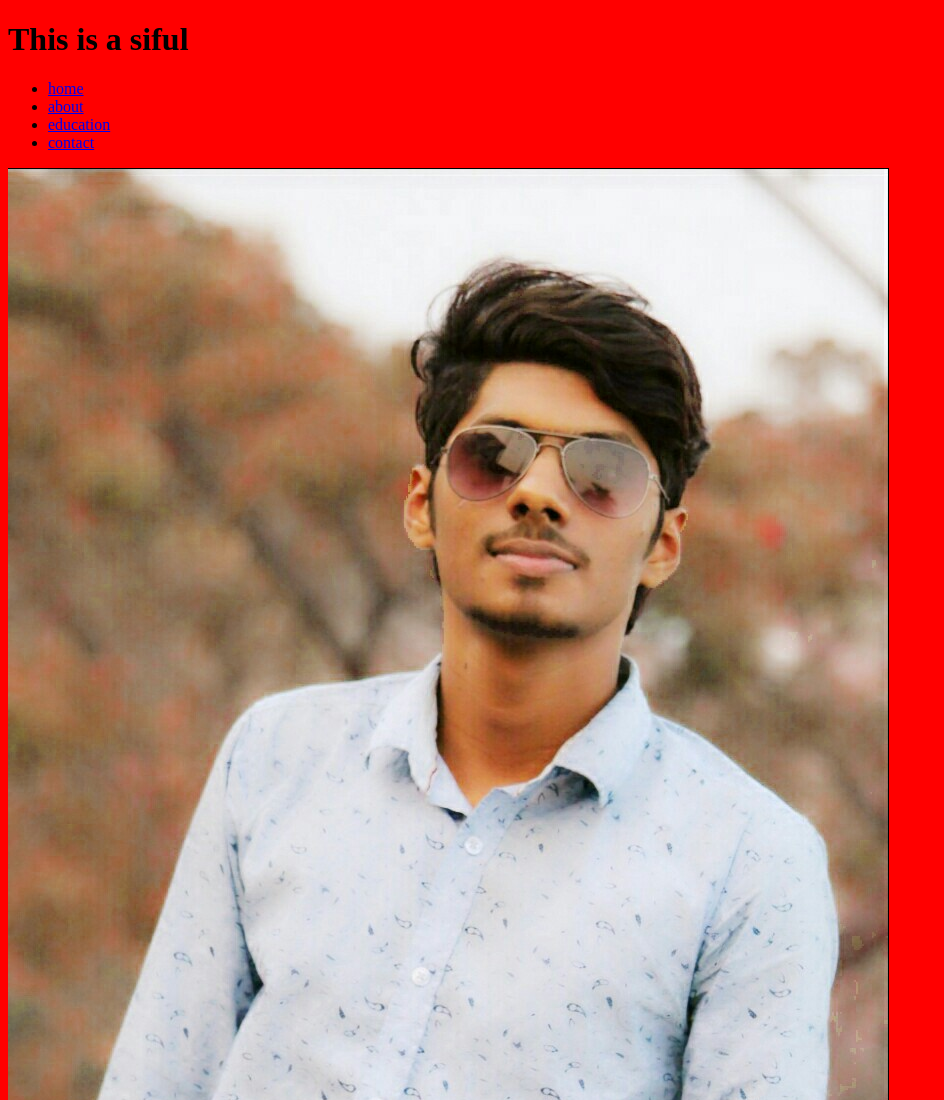
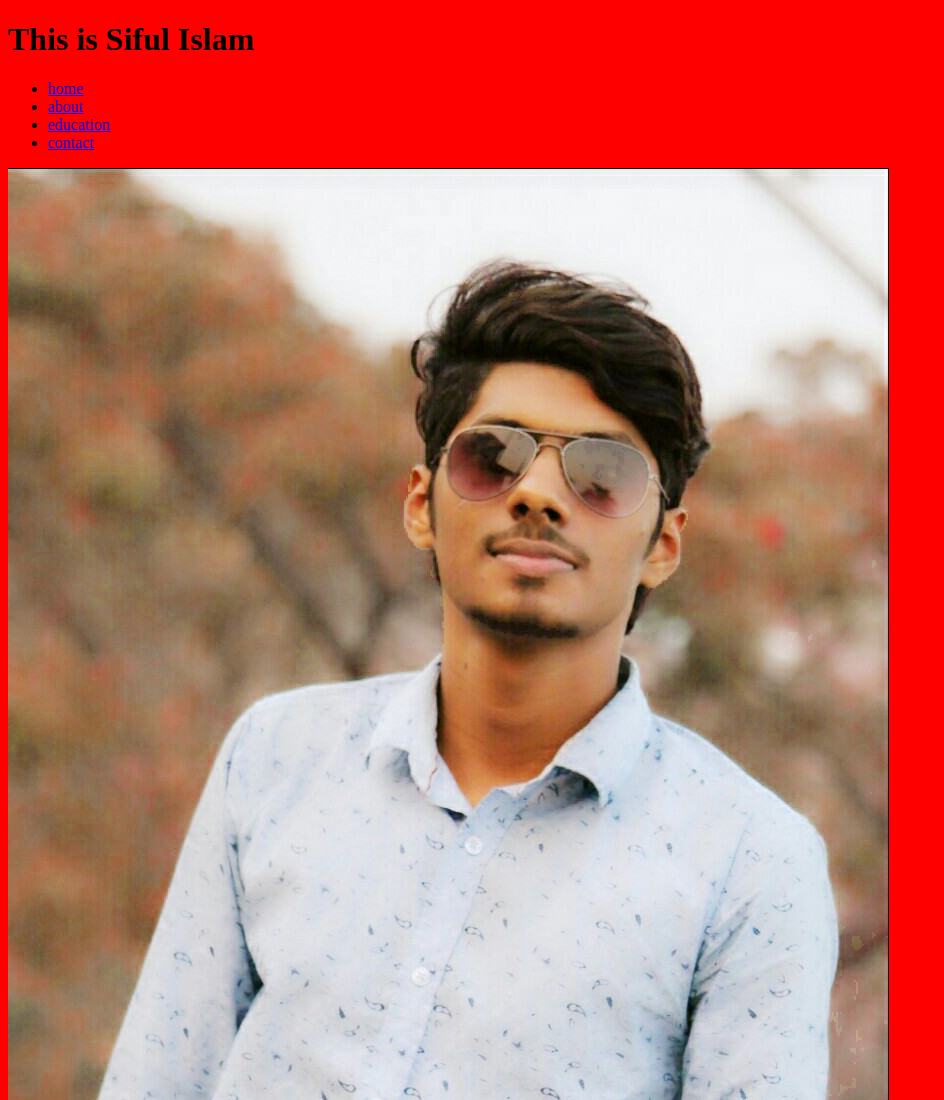
Before and after one commit to siful786/siful786.github.io, a plain HTML site: page index.html in a window 1280 px wide. Shown: the top 1100 px of the page, without its empty margins (0-944 px from the left). Drawn offline with Linux system fonts and the light colour scheme.

Commit message:
Update index.html

```diff
--- a/index.html
+++ b/index.html
@@ -5,7 +5,7 @@
 
 </head>
 <body style="background-color:red">
-<h1>This is a siful </h1>
+<h1>This is Siful Islam </h1>
    <header>
 
 	    <ul>
```
